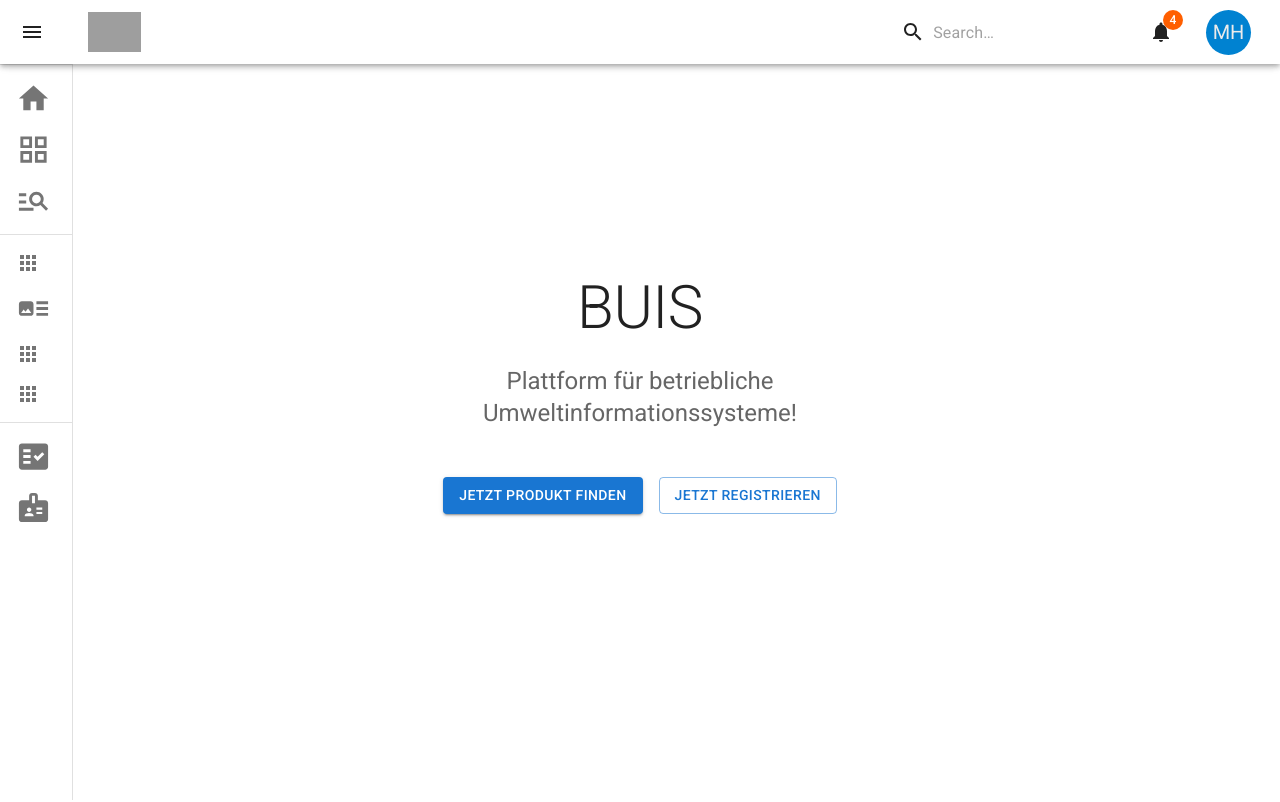
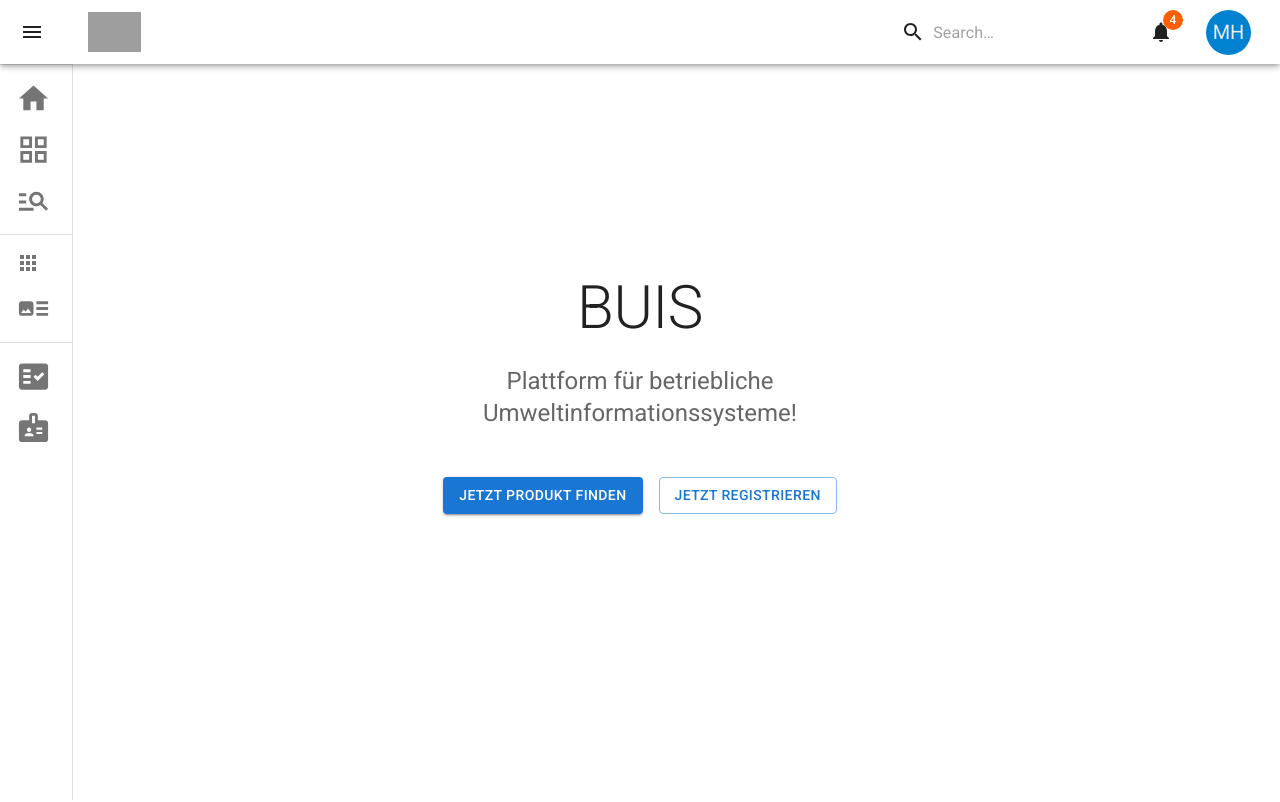
Before and after one commit to mhoehne/ecozer.io, a React (Create React App) app: page / in a window 1280 px wide. Shown: the top 802 px of the page. Built offline with nearby package versions, Linux system fonts and the light colour scheme; grey boxes are pictures that could not be loaded.

Commit message:
removed signin and signup from sidebar

```diff
--- a/src/Components/IconSidebar.tsx
+++ b/src/Components/IconSidebar.tsx
@@ -146,8 +146,6 @@ export default function MiniDrawer() {
         <List>
         <ListItem component={Link} to="/account"><ListItemIcon><AppsIcon/></ListItemIcon>Account</ListItem>
         <ListItem component={Link} to="/my-products"><ListItemIcon><ArtTrackIcon fontSize="large"/></ListItemIcon>My Products</ListItem>
-        <ListItem component={Link} to="/signup"><ListItemIcon><AppsIcon/></ListItemIcon>SignUp</ListItem>
-        <ListItem component={Link} to="/signin"><ListItemIcon><AppsIcon/></ListItemIcon>SignIn</ListItem>
         </List>
 
         <Divider />
```
